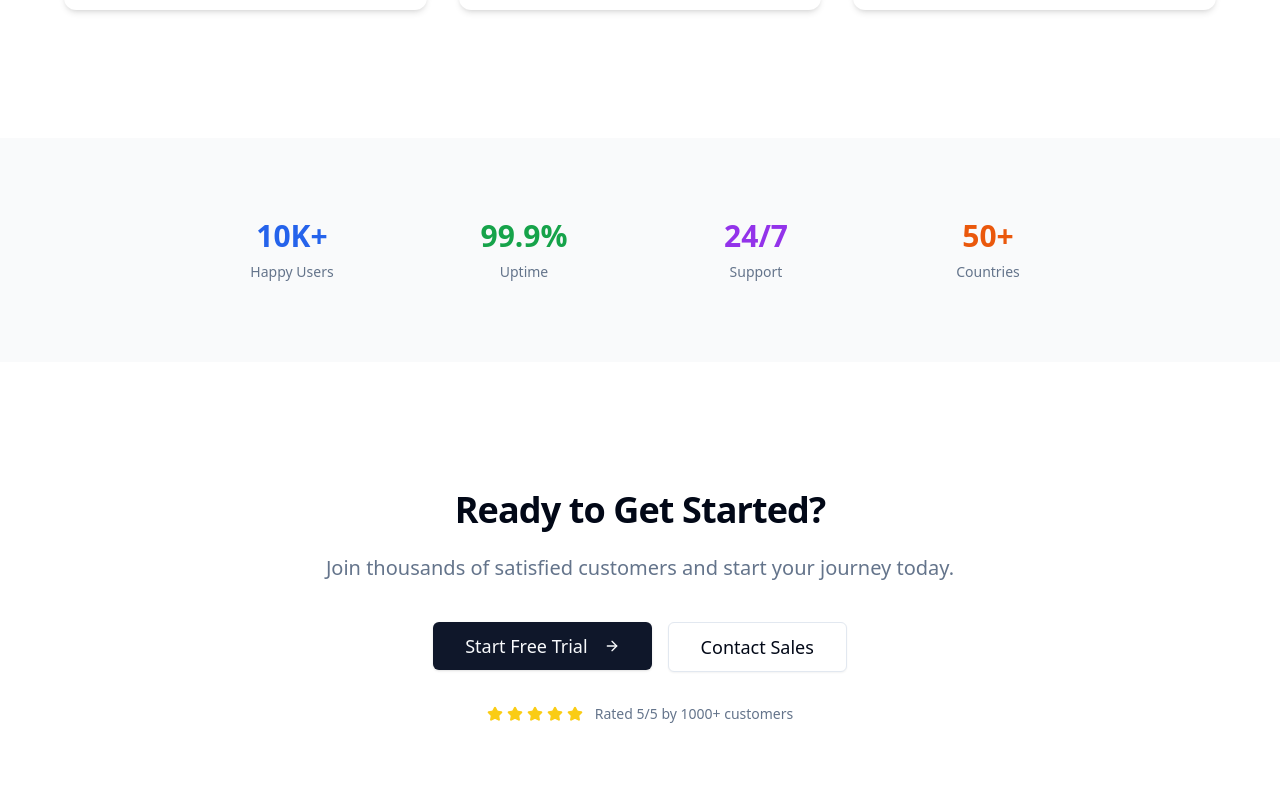
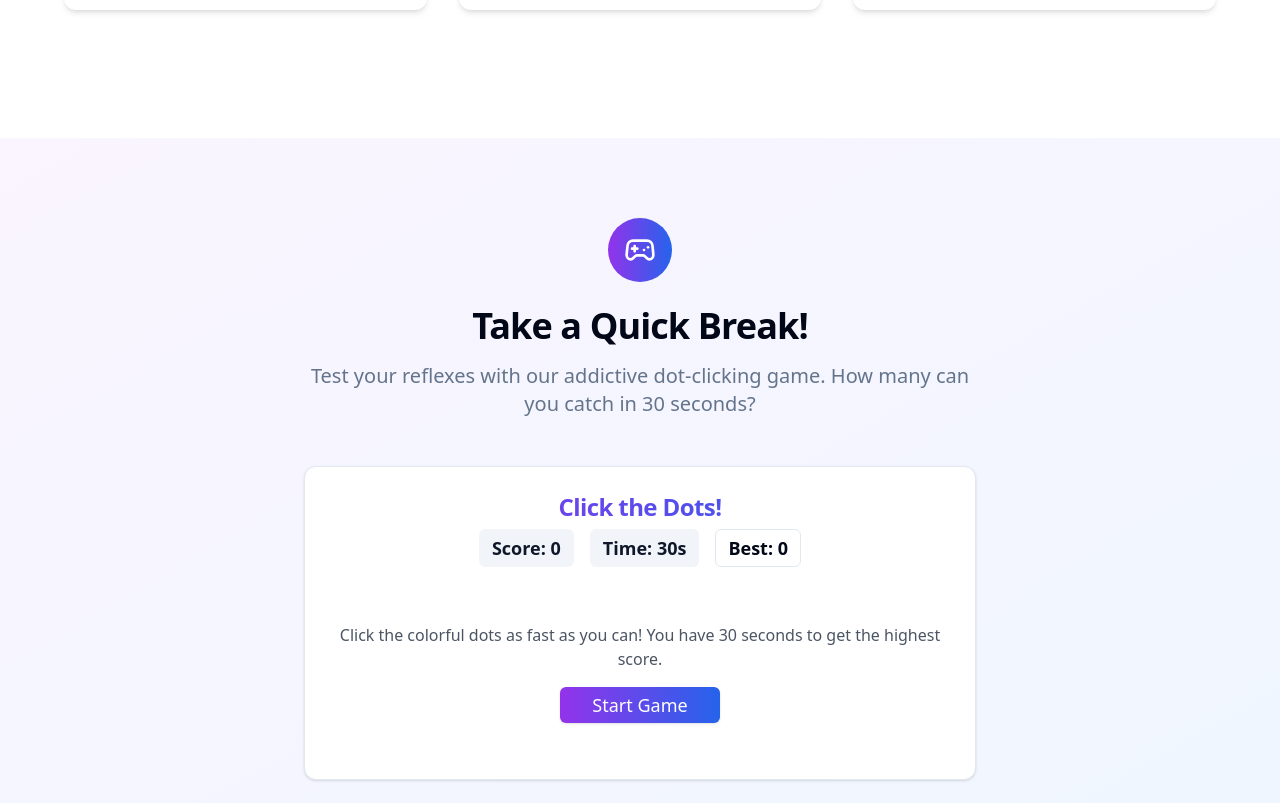
Before and after one commit to magnolia-AI/hello123-1qM1A, a Next.js app: page / in a window 1280 px wide. Shown: the part 957-1760 px from the top of the page. Built offline with nearby package versions, Linux system fonts and the light colour scheme.

Commit message:
Update files after message

```diff
--- a/app/page.tsx
+++ b/app/page.tsx
@@ -2,7 +2,8 @@
 import { Button } from '@/components/ui/button'
 import { Card, CardContent, CardHeader, CardTitle } from '@/components/ui/card'
 import { Badge } from '@/components/ui/badge'
-import { ArrowRight, Star, Zap, Shield, Users } from 'lucide-react'
+import { ArrowRight, Star, Zap, Shield, Users, Gamepad2 } from 'lucide-react'
+import ClickDotGame from '@/components/click-dot-game'
 
 export default function Home() {
   return (
@@ -91,6 +92,24 @@ export default function Home() {
         </div>
       </section>
 
+      {/* Game Section */}
+      <section className="bg-gradient-to-br from-purple-50 to-blue-50 py-20">
+        <div className="container mx-auto px-4">
+          <div className="max-w-4xl mx-auto text-center mb-12">
+            <div className="w-16 h-16 bg-gradient-to-r from-purple-600 to-blue-600 rounded-full flex items-center justify-center mx-auto mb-6">
+              <Gamepad2 className="h-8 w-8 text-white" />
+            </div>
+            <h2 className="text-3xl font-bold tracking-tight lg:text-4xl mb-4">
+              Take a Quick Break!
+            </h2>
+            <p className="text-xl text-muted-foreground max-w-2xl mx-auto">
+              Test your reflexes with our addictive dot-clicking game. How many can you catch in 30 seconds?
+            </p>
+          </div>
+          <ClickDotGame />
+        </div>
+      </section>
+
       {/* Stats Section */}
       <section className="bg-gray-50 py-20">
         <div className="container mx-auto px-4">
--- /dev/null
+++ b/components/click-dot-game.tsx
@@ -0,0 +1,195 @@
+'use client'
+
+import { useState, useEffect, useCallback } from 'react'
+import { Button } from '@/components/ui/button'
+import { Card, CardContent, CardHeader, CardTitle } from '@/components/ui/card'
+import { Badge } from '@/components/ui/badge'
+
+interface Dot {
+  id: number
+  x: number
+  y: number
+  size: number
+  color: string
+  speed: number
+}
+
+export default function ClickDotGame() {
+  const [dots, setDots] = useState<Dot[]>([])
+  const [score, setScore] = useState(0)
+  const [timeLeft, setTimeLeft] = useState(30)
+  const [gameActive, setGameActive] = useState(false)
+  const [gameOver, setGameOver] = useState(false)
+  const [highScore, setHighScore] = useState(0)
+
+  const createDot = useCallback(() => {
+    const colors = ['#ff6b6b', '#4ecdc4', '#45b7d1', '#96ceb4', '#feca57', '#ff9ff3', '#54a0ff']
+    const gameArea = document.getElementById('game-area')
+    if (!gameArea) return null
+
+    const rect = gameArea.getBoundingClientRect()
+    const size = Math.random() * 40 + 20
+
+    return {
+      id: Math.random(),
+      x: Math.random() * (rect.width - size),
+      y: Math.random() * (rect.height - size),
+      size,
+      color: colors[Math.floor(Math.random() * colors.length)],
+      speed: Math.random() * 2 + 1
+    }
+  }, [])
+
+  const startGame = () => {
+    setScore(0)
+    setTimeLeft(30)
+    setGameActive(true)
+    setGameOver(false)
+    setDots([])
+  }
+
+  const endGame = useCallback(() => {
+    setGameActive(false)
+    setGameOver(true)
+    setDots([])
+    if (score > highScore) {
+      setHighScore(score)
+      localStorage.setItem('clickDotHighScore', score.toString())
+    }
+  }, [score, highScore])
+
+  const clickDot = (dotId: number) => {
+    setDots(prev => prev.filter(dot => dot.id !== dotId))
+    setScore(prev => prev + 10)
+  }
+
+  // Load high score from localStorage
+  useEffect(() => {
+    const saved = localStorage.getItem('clickDotHighScore')
+    if (saved) {
+      setHighScore(parseInt(saved))
+    }
+  }, [])
+
+  // Game timer
+  useEffect(() => {
+    if (gameActive && timeLeft > 0) {
+      const timer = setTimeout(() => setTimeLeft(prev => prev - 1), 1000)
+      return () => clearTimeout(timer)
+    } else if (timeLeft === 0) {
+      endGame()
+    }
+  }, [gameActive, timeLeft, endGame])
+
+  // Spawn dots
+  useEffect(() => {
+    if (!gameActive) return
+
+    const spawnInterval = setInterval(() => {
+      const newDot = createDot()
+      if (newDot) {
+        setDots(prev => [...prev, newDot])
+      }
+    }, 1000)
+
+    return () => clearInterval(spawnInterval)
+  }, [gameActive, createDot])
+
+  // Move dots and remove old ones
+  useEffect(() => {
+    if (!gameActive) return
+
+    const moveInterval = setInterval(() => {
+      setDots(prev => prev
+        .map(dot => ({
+          ...dot,
+          y: dot.y + dot.speed
+        }))
+        .filter(dot => dot.y < 400) // Remove dots that fall off screen
+      )
+    }, 50)
+
+    return () => clearInterval(moveInterval)
+  }, [gameActive])
+
+  return (
+    <Card className="w-full max-w-2xl mx-auto">
+      <CardHeader className="text-center">
+        <CardTitle className="text-2xl font-bold bg-gradient-to-r from-purple-600 to-blue-600 bg-clip-text text-transparent">
+          Click the Dots!
+        </CardTitle>
+        <div className="flex justify-center gap-4 mt-4">
+          <Badge variant="secondary" className="text-lg px-3 py-1">
+            Score: {score}
+          </Badge>
+          <Badge variant="secondary" className="text-lg px-3 py-1">
+            Time: {timeLeft}s
+          </Badge>
+          <Badge variant="outline" className="text-lg px-3 py-1">
+            Best: {highScore}
+          </Badge>
+        </div>
+      </CardHeader>
+      <CardContent>
+        {!gameActive && !gameOver && (
+          <div className="text-center py-8">
+            <p className="text-gray-600 mb-4">
+              Click the colorful dots as fast as you can! You have 30 seconds to get the highest score.
+            </p>
+            <Button
+              onClick={startGame}
+              className="bg-gradient-to-r from-purple-600 to-blue-600 hover:from-purple-700 hover:to-blue-700 text-white px-8 py-3 text-lg"
+            >
+              Start Game
+            </Button>
+          </div>
+        )}
+
+        {gameOver && (
+          <div className="text-center py-8">
+            <h3 className="text-2xl font-bold mb-2">Game Over!</h3>
+            <p className="text-xl mb-2">Final Score: {score}</p>
+            {score === highScore && score > 0 && (
+              <p className="text-green-600 font-semibold mb-4">🎉 New High Score!</p>
+            )}
+            <Button
+              onClick={startGame}
+              className="bg-gradient-to-r from-purple-600 to-blue-600 hover:from-purple-700 hover:to-blue-700 text-white px-8 py-3 text-lg"
+            >
+              Play Again
+            </Button>
+          </div>
+        )}
+
+        {gameActive && (
+          <div
+            id="game-area"
+            className="relative w-full h-96 bg-gradient-to-br from-gray-50 to-gray-100 rounded-lg border-2 border-dashed border-gray-300 overflow-hidden cursor-crosshair"
+          >
+            {dots.map(dot => (
+              <div
+                key={dot.id}
+                className="absolute rounded-full cursor-pointer transform transition-transform hover:scale-110 shadow-lg animate-pulse"
+                style={{
+                  left: dot.x,
+                  top: dot.y,
+                  width: dot.size,
+                  height: dot.size,
+                  backgroundColor: dot.color,
+                  boxShadow: `0 0 20px ${dot.color}40`
+                }}
+                onClick={() => clickDot(dot.id)}
+              />
+            ))}
+
+            {dots.length === 0 && (
+              <div className="absolute inset-0 flex items-center justify-center text-gray-400 text-lg">
+                Dots will appear here...
+              </div>
+            )}
+          </div>
+        )}
+      </CardContent>
+    </Card>
+  )
+}
```
